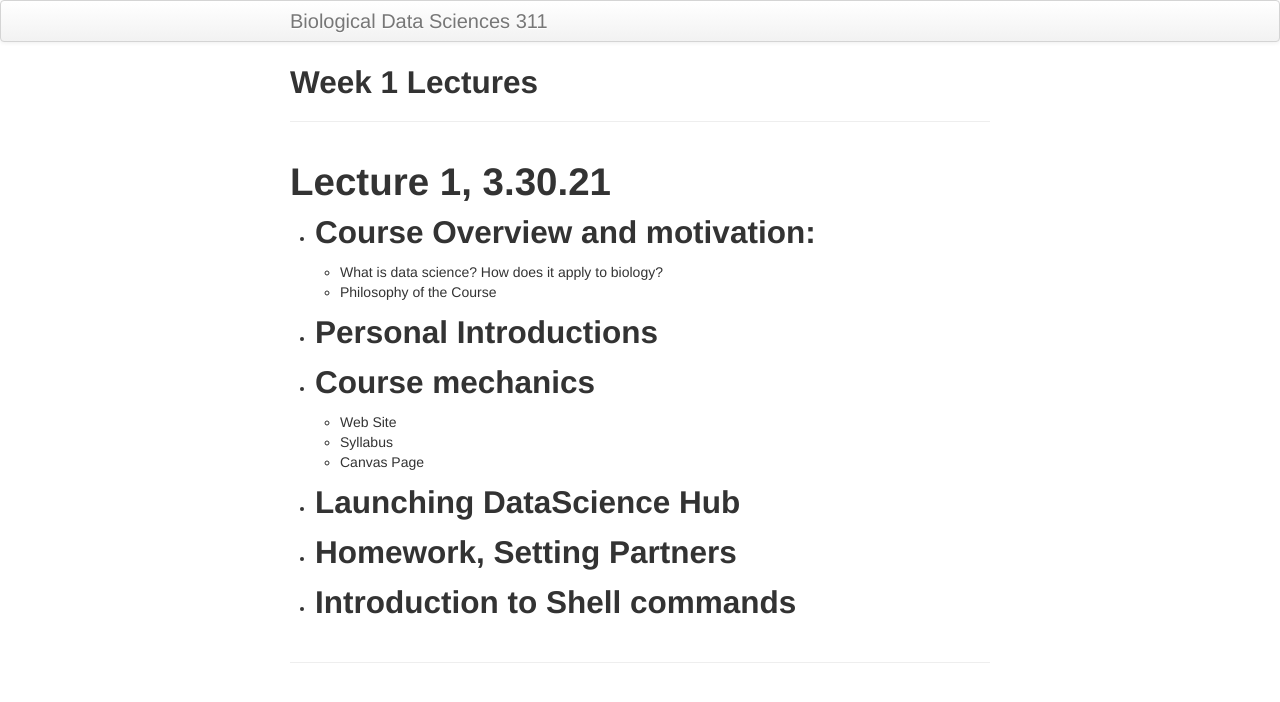
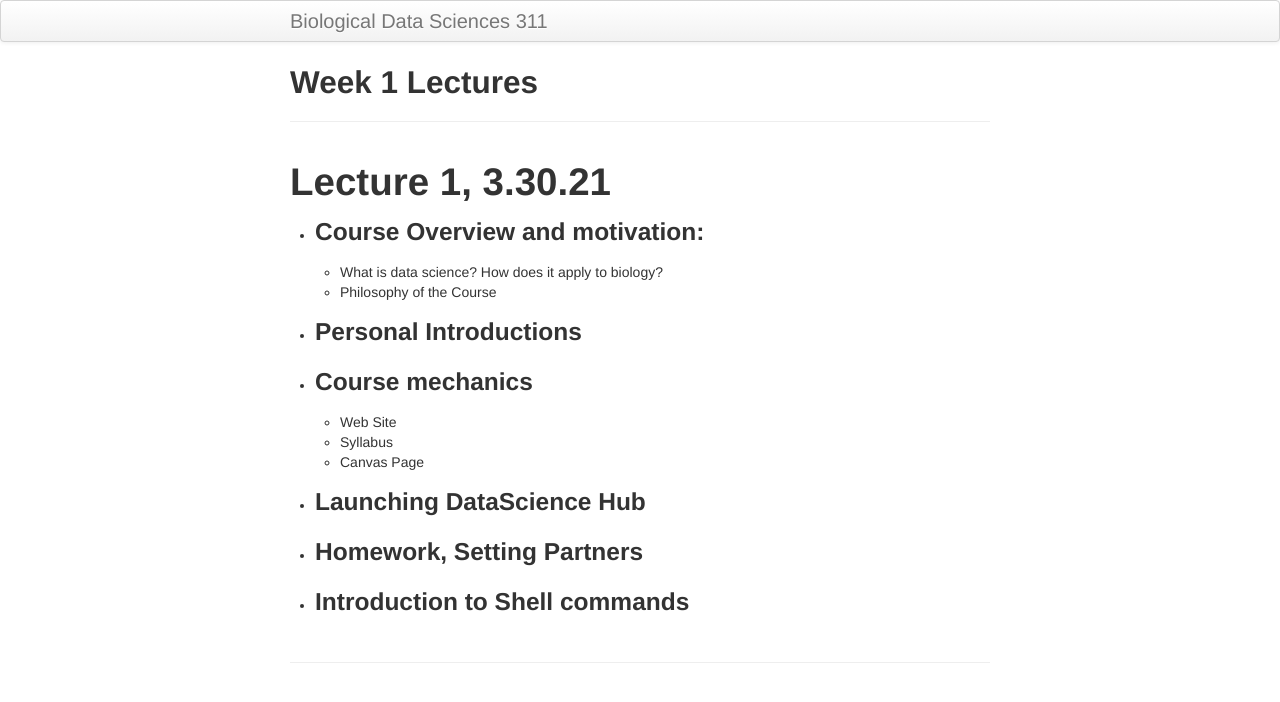
Before and after one commit to timothylwarren/bds311-sp21, a Jekyll site: the page built from lecture_notes/lec_wk01.md, in a window 1280 px wide. Shown: the top 702 px of the page. Built offline with Jekyll 4.4.1, drawn with Linux system fonts in a browser that asks for light colours.

```diff
--- a/lecture_notes/lec_wk01.md
+++ b/lecture_notes/lec_wk01.md
@@ -5,14 +5,14 @@ title: Week 1 Lectures
 
 # Lecture 1, 3.30.21
 
-- ## Course Overview and motivation:
+- ### Course Overview and motivation:
     - What is data science? How does it apply to biology?
     - Philosophy of the Course
-- ## Personal Introductions
-- ## Course mechanics
+- ### Personal Introductions
+- ### Course mechanics
     - Web Site
     - Syllabus
     - Canvas Page
-- ## Launching DataScience Hub
-- ## Homework, Setting Partners
-- ## Introduction to Shell commands
+- ### Launching DataScience Hub
+- ### Homework, Setting Partners
+- ### Introduction to Shell commands
```
